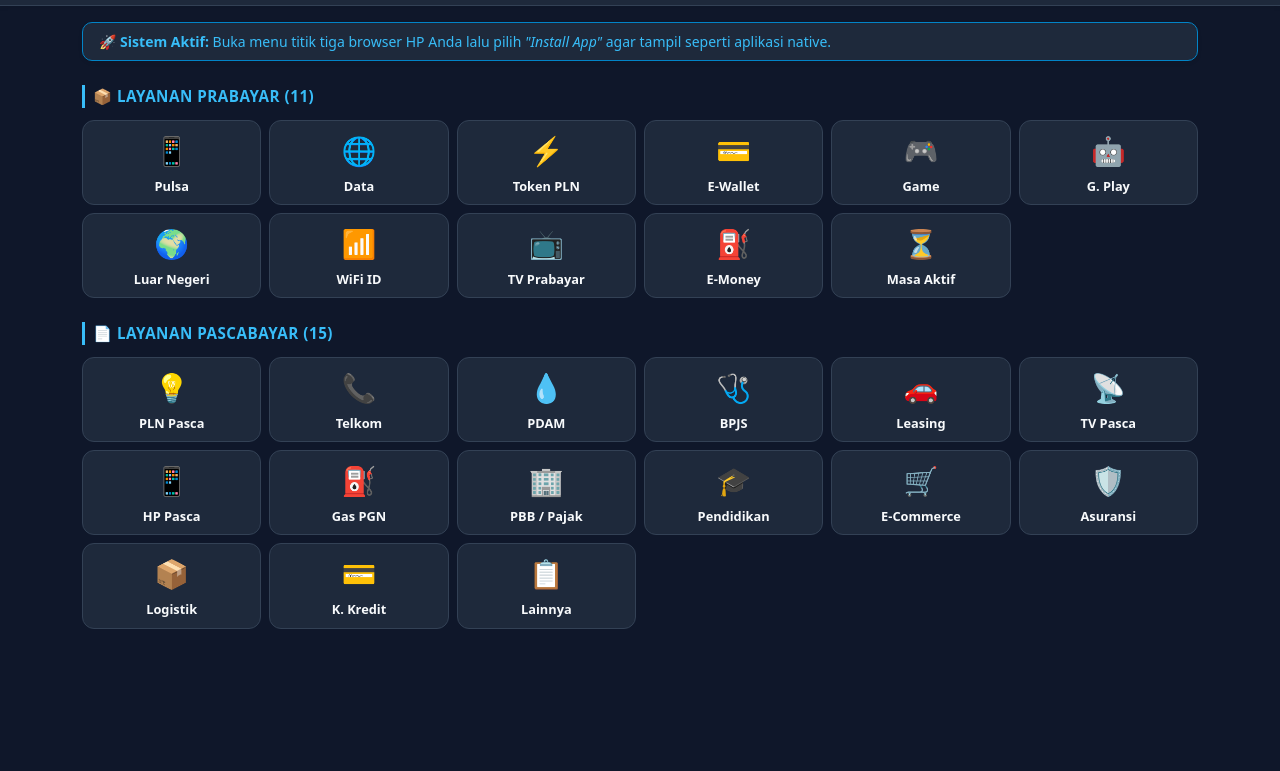
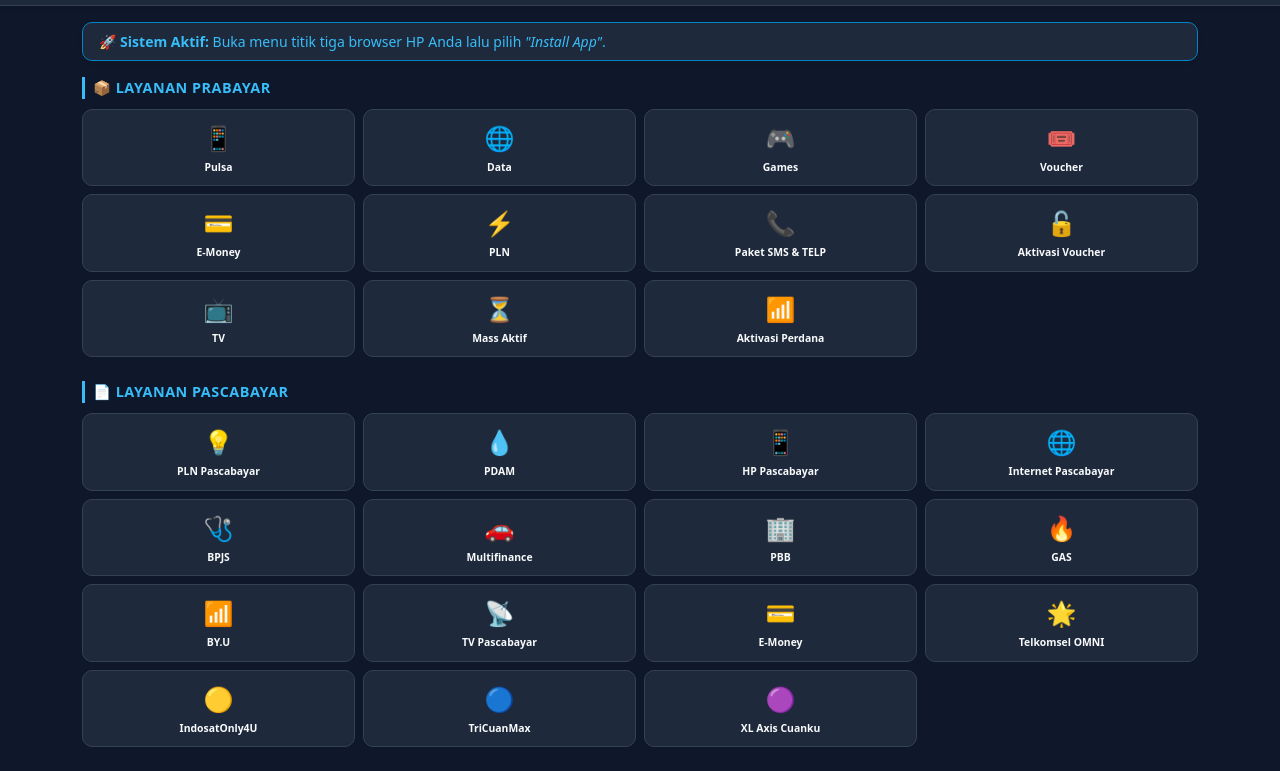
Before and after one commit to muryan2/TOOPAY-DIGI, a plain HTML site: page index.html in a window 1280 px wide. Shown: the part 45-816 px from the top of the page. Drawn offline with nearby package versions, Linux system fonts and the light colour scheme.

Commit message:
Refactor service layout and update styles
Refactor layout for prepaid and postpaid services using a grid system. Update styles for service cards and section titles for better visual consistency.

```diff
--- a/index.html
+++ b/index.html
@@ -19,7 +19,6 @@
             --card-bg: #1e293b;
             --card-border: #334155;
             --text-main: #f8fafc;
-            --text-muted: #94a3b8;
             --accent-color: #38bdf8;
         }
 
@@ -34,42 +33,59 @@
             border-bottom: 1px solid var(--card-border);
         }
 
-        /* Kartu Layanan Adaptif & Tegas */
+        /* 4 Kolom Berjejer Presisi */
+        .grid-4 {
+            display: flex;
+            flex-wrap: wrap;
+            gap: 8px;
+            margin-bottom: 1.5rem;
+        }
+
+        .grid-item {
+            width: calc(25% - 6px);
+        }
+
+        /* Kartu Layanan Tegas & Elegan */
         .service-card {
             background-color: var(--card-bg);
             border: 1px solid var(--card-border);
-            border-radius: 12px;
+            border-radius: 10px;
             transition: all 0.2s ease-in-out;
             cursor: pointer;
+            padding: 10px 4px;
+            text-align: center;
             height: 100%;
         }
 
         .service-card:hover {
-            transform: translateY(-3px);
             border-color: var(--accent-color);
-            box-shadow: 0 8px 20px rgba(56, 189, 248, 0.15);
+            box-shadow: 0 4px 15px rgba(56, 189, 248, 0.15);
         }
 
         .service-icon {
-            font-size: 1.75rem;
-            margin-bottom: 6px;
+            font-size: 1.5rem;
+            margin-bottom: 4px;
         }
 
         .service-title {
-            font-size: 0.8rem;
+            font-size: 0.65rem;
             font-weight: 600;
             color: var(--text-main);
             margin-bottom: 0;
+            white-space: nowrap;
+            overflow: hidden;
+            text-overflow: ellipsis;
         }
 
         .section-title {
-            font-size: 0.95rem;
+            font-size: 0.9rem;
             font-weight: 700;
             color: var(--accent-color);
             letter-spacing: 0.5px;
             border-left: 3px solid var(--accent-color);
             padding-left: 8px;
-            margin-bottom: 12px;
+            margin-bottom: 10px;
+            margin-top: 15px;
         }
 
         .alert-custom {
@@ -94,44 +110,44 @@
     <div class="container my-3">
 
         <!-- Informasi Status PWA -->
-        <div class="alert alert-custom py-2 px-3 small mb-4 shadow-sm" role="alert">
-            <strong>🚀 Sistem Aktif:</strong> Buka menu titik tiga browser HP Anda lalu pilih <em>"Install App"</em> agar tampil seperti aplikasi native.
+        <div class="alert alert-custom py-2 px-3 small mb-3 shadow-sm" role="alert">
+            <strong>🚀 Sistem Aktif:</strong> Buka menu titik tiga browser HP Anda lalu pilih <em>"Install App"</em>.
         </div>
 
-        <!-- Bagian Prabayar (Adaptif: HP 4 Kolom, Tablet/PC Otomatis Menyesuaikan Lebih Banyak) -->
-        <div class="section-title">📦 LAYANAN PRABAYAR (11)</div>
-        <div class="row g-2 mb-4">
-            <div class="col-3 col-md-3 col-lg-2"><div class="card service-card p-2 text-center"><div class="service-icon">📱</div><div class="service-title">Pulsa</div></div></div>
-            <div class="col-3 col-md-3 col-lg-2"><div class="card service-card p-2 text-center"><div class="service-icon">🌐</div><div class="service-title">Data</div></div></div>
-            <div class="col-3 col-md-3 col-lg-2"><div class="card service-card p-2 text-center"><div class="service-icon">⚡</div><div class="service-title">Token PLN</div></div></div>
-            <div class="col-3 col-md-3 col-lg-2"><div class="card service-card p-2 text-center"><div class="service-icon">💳</div><div class="service-title">E-Wallet</div></div></div>
-            <div class="col-3 col-md-3 col-lg-2"><div class="card service-card p-2 text-center"><div class="service-icon">🎮</div><div class="service-title">Game</div></div></div>
-            <div class="col-3 col-md-3 col-lg-2"><div class="card service-card p-2 text-center"><div class="service-icon">🤖</div><div class="service-title">G. Play</div></div></div>
-            <div class="col-3 col-md-3 col-lg-2"><div class="card service-card p-2 text-center"><div class="service-icon">🌍</div><div class="service-title">Luar Negeri</div></div></div>
-            <div class="col-3 col-md-3 col-lg-2"><div class="card service-card p-2 text-center"><div class="service-icon">📶</div><div class="service-title">WiFi ID</div></div></div>
-            <div class="col-3 col-md-3 col-lg-2"><div class="card service-card p-2 text-center"><div class="service-icon">📺</div><div class="service-title">TV Prabayar</div></div></div>
-            <div class="col-3 col-md-3 col-lg-2"><div class="card service-card p-2 text-center"><div class="service-icon">⛽</div><div class="service-title">E-Money</div></div></div>
-            <div class="col-3 col-md-3 col-lg-2"><div class="card service-card p-2 text-center"><div class="service-icon">⏳</div><div class="service-title">Masa Aktif</div></div></div>
+        <!-- 1. BAGIAN PRABAYAR (Atas) -->
+        <div class="section-title">📦 LAYANAN PRABAYAR</div>
+        <div class="grid-4">
+            <div class="grid-item"><div class="service-card"><div class="service-icon">📱</div><div class="service-title">Pulsa</div></div></div>
+            <div class="grid-item"><div class="service-card"><div class="service-icon">🌐</div><div class="service-title">Data</div></div></div>
+            <div class="grid-item"><div class="service-card"><div class="service-icon">🎮</div><div class="service-title">Games</div></div></div>
+            <div class="grid-item"><div class="service-card"><div class="service-icon">🎟️</div><div class="service-title">Voucher</div></div></div>
+            <div class="grid-item"><div class="service-card"><div class="service-icon">💳</div><div class="service-title">E-Money</div></div></div>
+            <div class="grid-item"><div class="service-card"><div class="service-icon">⚡</div><div class="service-title">PLN</div></div></div>
+            <div class="grid-item"><div class="service-card"><div class="service-icon">📞</div><div class="service-title">Paket SMS & TELP</div></div></div>
+            <div class="grid-item"><div class="service-card"><div class="service-icon">🔓</div><div class="service-title">Aktivasi Voucher</div></div></div>
+            <div class="grid-item"><div class="service-card"><div class="service-icon">📺</div><div class="service-title">TV</div></div></div>
+            <div class="grid-item"><div class="service-card"><div class="service-icon">⏳</div><div class="service-title">Mass Aktif</div></div></div>
+            <div class="grid-item"><div class="service-card"><div class="service-icon">📶</div><div class="service-title">Aktivasi Perdana</div></div></div>
         </div>
 
-        <!-- Bagian Pascabayar -->
-        <div class="section-title">📄 LAYANAN PASCABAYAR (15)</div>
-        <div class="row g-2 mb-5">
-            <div class="col-3 col-md-3 col-lg-2"><div class="card service-card p-2 text-center"><div class="service-icon">💡</div><div class="service-title">PLN Pasca</div></div></div>
-            <div class="col-3 col-md-3 col-lg-2"><div class="card service-card p-2 text-center"><div class="service-icon">📞</div><div class="service-title">Telkom</div></div></div>
-            <div class="col-3 col-md-3 col-lg-2"><div class="card service-card p-2 text-center"><div class="service-icon">💧</div><div class="service-title">PDAM</div></div></div>
-            <div class="col-3 col-md-3 col-lg-2"><div class="card service-card p-2 text-center"><div class="service-icon">🩺</div><div class="service-title">BPJS</div></div></div>
-            <div class="col-3 col-md-3 col-lg-2"><div class="card service-card p-2 text-center"><div class="service-icon">🚗</div><div class="service-title">Leasing</div></div></div>
-            <div class="col-3 col-md-3 col-lg-2"><div class="card service-card p-2 text-center"><div class="service-icon">📡</div><div class="service-title">TV Pasca</div></div></div>
-            <div class="col-3 col-md-3 col-lg-2"><div class="card service-card p-2 text-center"><div class="service-icon">📱</div><div class="service-title">HP Pasca</div></div></div>
-            <div class="col-3 col-md-3 col-lg-2"><div class="card service-card p-2 text-center"><div class="service-icon">⛽</div><div class="service-title">Gas PGN</div></div></div>
-            <div class="col-3 col-md-3 col-lg-2"><div class="card service-card p-2 text-center"><div class="service-icon">🏢</div><div class="service-title">PBB / Pajak</div></div></div>
-            <div class="col-3 col-md-3 col-lg-2"><div class="card service-card p-2 text-center"><div class="service-icon">🎓</div><div class="service-title">Pendidikan</div></div></div>
-            <div class="col-3 col-md-3 col-lg-2"><div class="card service-card p-2 text-center"><div class="service-icon">🛒</div><div class="service-title">E-Commerce</div></div></div>
-            <div class="col-3 col-md-3 col-lg-2"><div class="card service-card p-2 text-center"><div class="service-icon">🛡️</div><div class="service-title">Asuransi</div></div></div>
-            <div class="col-3 col-md-3 col-lg-2"><div class="card service-card p-2 text-center"><div class="service-icon">📦</div><div class="service-title">Logistik</div></div></div>
-            <div class="col-3 col-md-3 col-lg-2"><div class="card service-card p-2 text-center"><div class="service-icon">💳</div><div class="service-title">K. Kredit</div></div></div>
-            <div class="col-3 col-md-3 col-lg-2"><div class="card service-card p-2 text-center"><div class="service-icon">📋</div><div class="service-title">Lainnya</div></div></div>
+        <!-- 2. BAGIAN PASCABAYAR (Bawah) -->
+        <div class="section-title">📄 LAYANAN PASCABAYAR</div>
+        <div class="grid-4">
+            <div class="grid-item"><div class="service-card"><div class="service-icon">💡</div><div class="service-title">PLN Pascabayar</div></div></div>
+            <div class="grid-item"><div class="service-card"><div class="service-icon">💧</div><div class="service-title">PDAM</div></div></div>
+            <div class="grid-item"><div class="service-card"><div class="service-icon">📱</div><div class="service-title">HP Pascabayar</div></div></div>
+            <div class="grid-item"><div class="service-card"><div class="service-icon">🌐</div><div class="service-title">Internet Pascabayar</div></div></div>
+            <div class="grid-item"><div class="service-card"><div class="service-icon">🩺</div><div class="service-title">BPJS</div></div></div>
+            <div class="grid-item"><div class="service-card"><div class="service-icon">🚗</div><div class="service-title">Multifinance</div></div></div>
+            <div class="grid-item"><div class="service-card"><div class="service-icon">🏢</div><div class="service-title">PBB</div></div></div>
+            <div class="grid-item"><div class="service-card"><div class="service-icon">🔥</div><div class="service-title">GAS</div></div></div>
+            <div class="grid-item"><div class="service-card"><div class="service-icon">📶</div><div class="service-title">BY.U</div></div></div>
+            <div class="grid-item"><div class="service-card"><div class="service-icon">📡</div><div class="service-title">TV Pascabayar</div></div></div>
+            <div class="grid-item"><div class="service-card"><div class="service-icon">💳</div><div class="service-title">E-Money</div></div></div>
+            <div class="grid-item"><div class="service-card"><div class="service-icon">🌟</div><div class="service-title">Telkomsel OMNI</div></div></div>
+            <div class="grid-item"><div class="service-card"><div class="service-icon">🟡</div><div class="service-title">IndosatOnly4U</div></div></div>
+            <div class="grid-item"><div class="service-card"><div class="service-icon">🔵</div><div class="service-title">TriCuanMax</div></div></div>
+            <div class="grid-item"><div class="service-card"><div class="service-icon">🟣</div><div class="service-title">XL Axis Cuanku</div></div></div>
         </div>
 
     </div>
```
